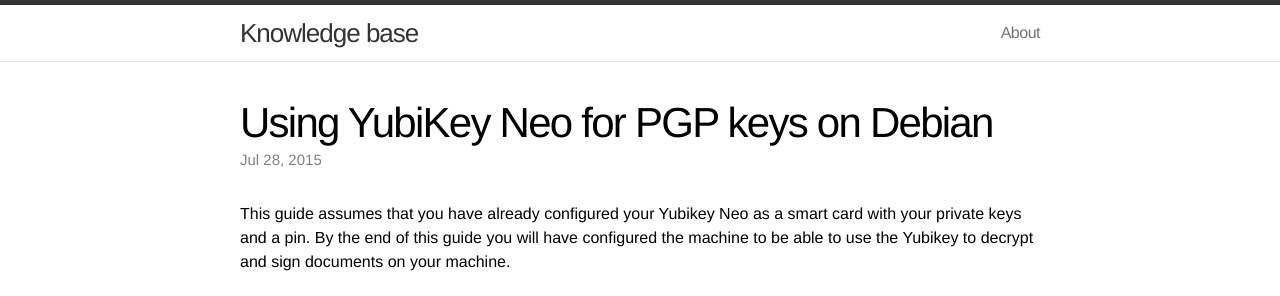
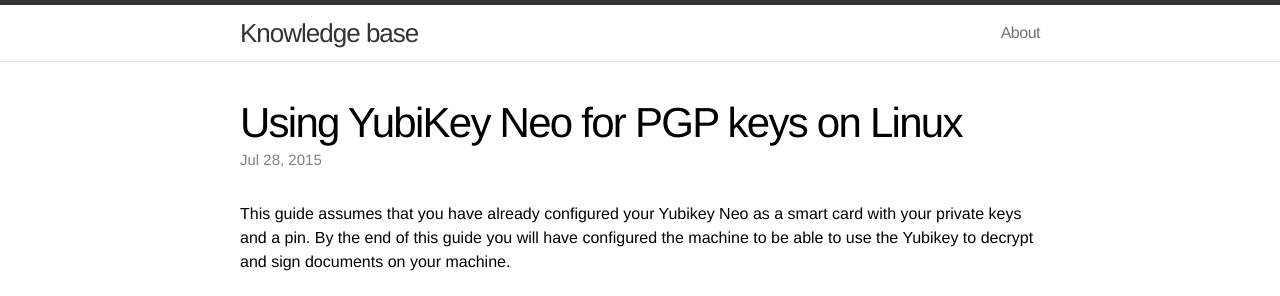
Before and after one commit to unitycoders/scripts-guides, a Jekyll site: the page built from website/_posts/2015-07-28-yubikey-neo-pgp.md, in a window 1280 px wide and 900 px high. Shown: the top 296 px of the window. Built offline with Jekyll 4.4.1, drawn with Linux system fonts in a browser that asks for light colours.

```diff
--- a/website/_posts/2015-07-28-yubikey-neo-pgp.md
+++ b/website/_posts/2015-07-28-yubikey-neo-pgp.md
@@ -1,6 +1,8 @@
 ---
 layout: post
-title: Using YubiKey Neo for PGP keys on Debian
+title: Using YubiKey Neo for PGP keys on Linux
+category: security
+tag: yubikey,openpgp
 ---
 This guide assumes that you have already configured your Yubikey Neo as a smart card with your private keys and a pin. By the end of this guide you will have configured the machine to be able to use the Yubikey to decrypt and sign documents on your machine.
 
```
